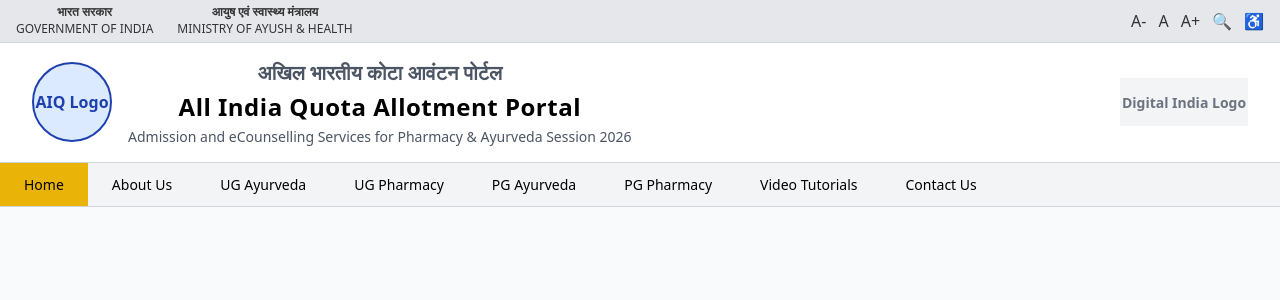
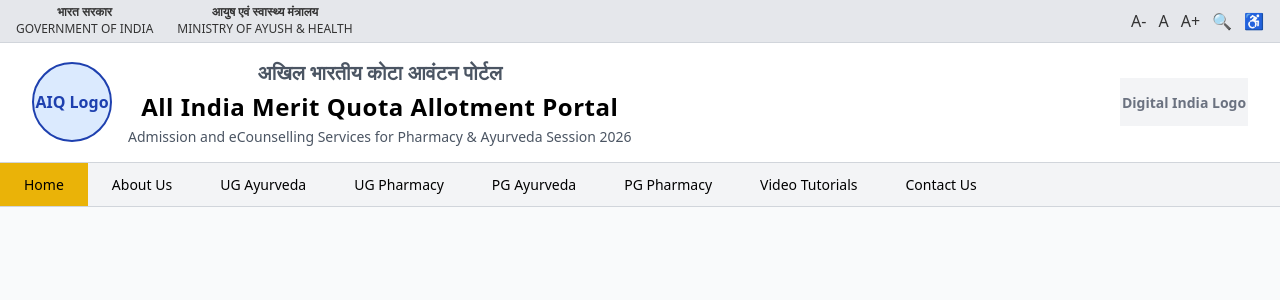
Before and after one commit to Dinoy77/ayurveda-allotment, a React (Vite) app: page / in a window 1280 px wide. Shown: the top 300 px of the page. Built offline with nearby package versions, Linux system fonts and the light colour scheme.

Commit message:
Added Merit

```diff
--- a/src/components/Header.jsx
+++ b/src/components/Header.jsx
@@ -9,7 +9,7 @@
         </div>
         <div style={styles.headerTitles}>
           <h2 style={styles.subHeading}>अखिल भारतीय कोटा आवंटन पोर्टल</h2>
-          <h1 style={styles.mainHeading}>All India Quota Allotment Portal</h1>
+          <h1 style={styles.mainHeading}>All India Merit Quota Allotment Portal</h1>
           <p style={styles.tagline}>Admission and eCounselling Services for Pharmacy & Ayurveda Session 2026</p>
         </div>
       </div>
```
